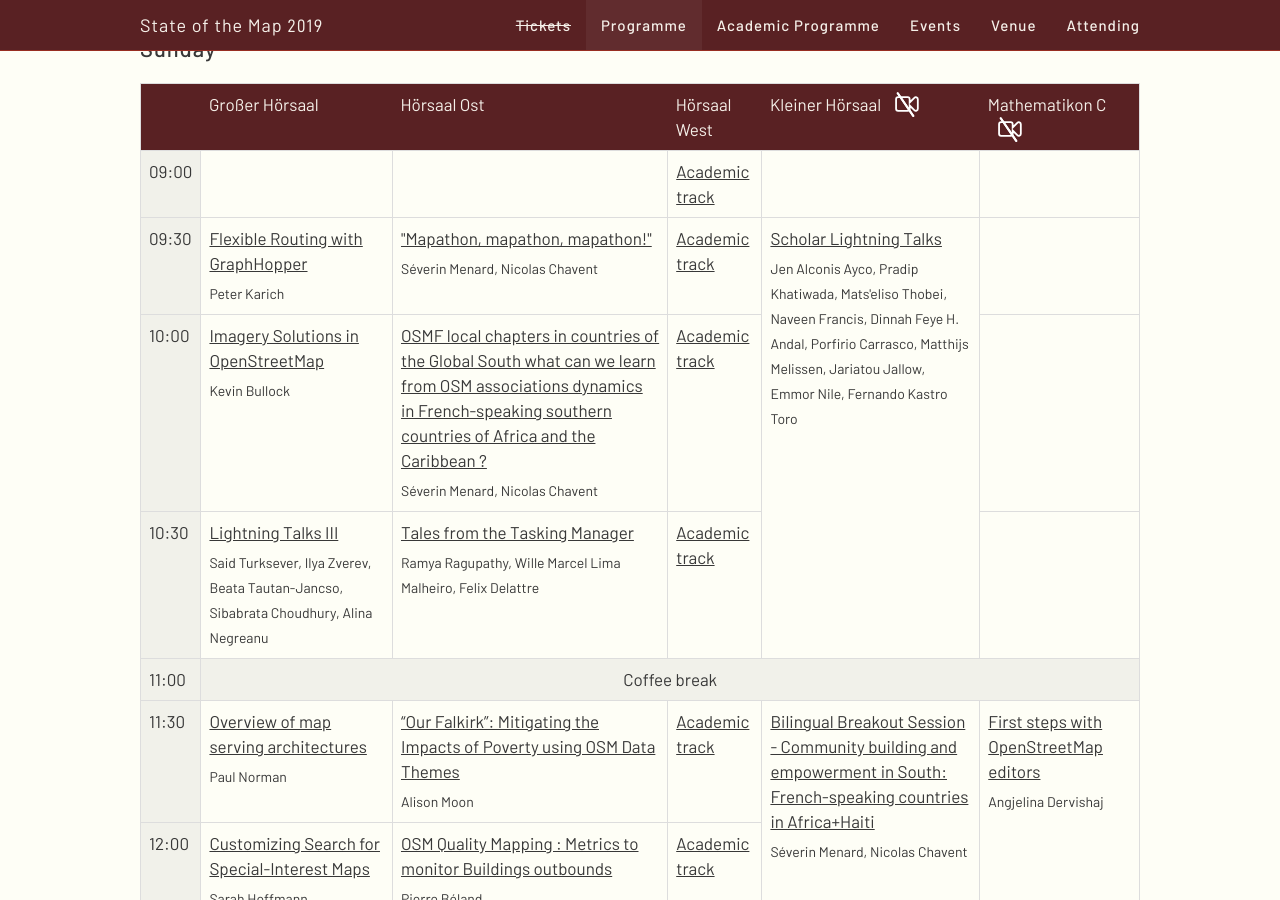
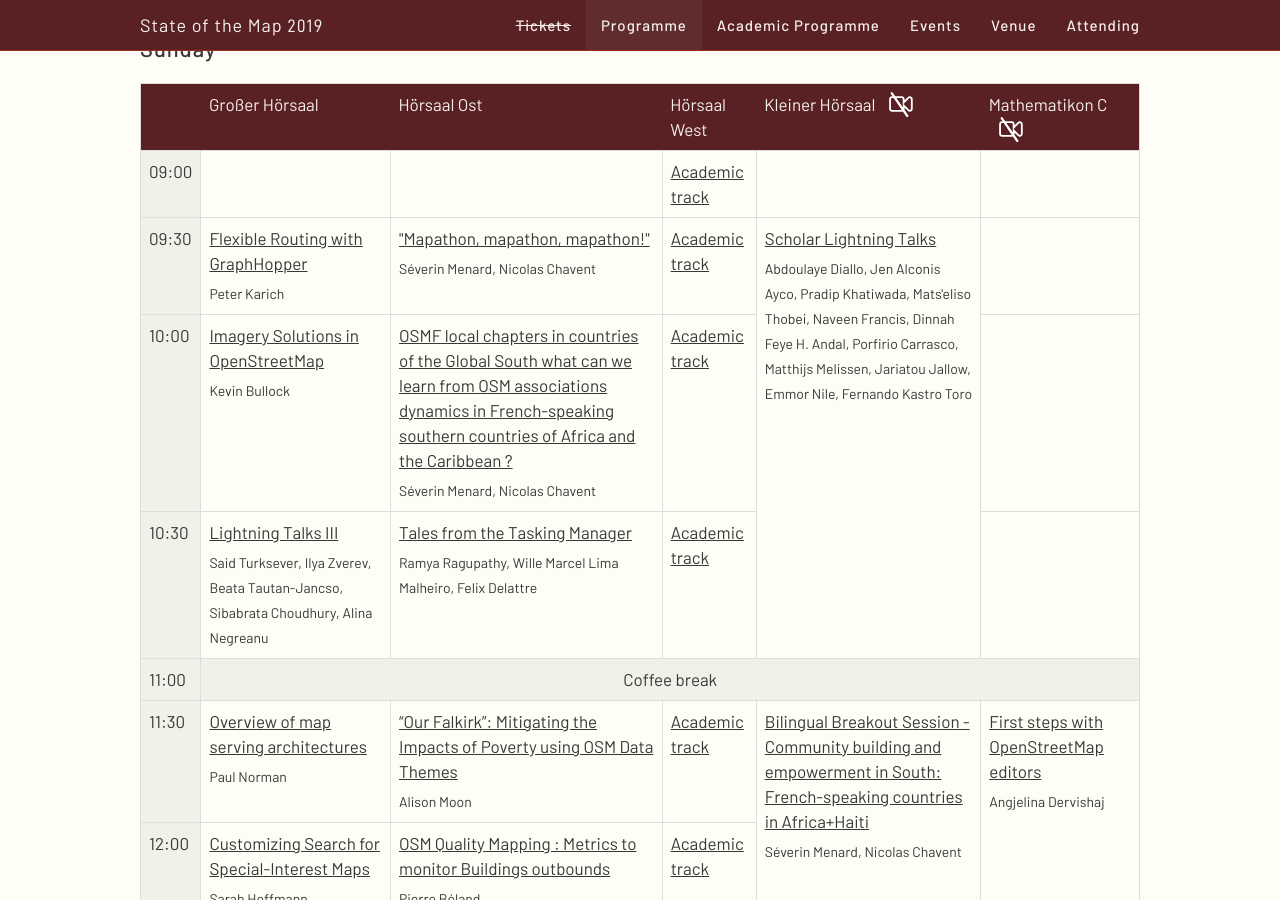
Before and after one commit to openstreetmap/stateofthemap-2019, a Jekyll site: the page built from program/index.html, in a window 1280 px wide and 900 px high, scrolled down 2145 px. Built offline with Jekyll 4.4.1, drawn with Linux system fonts in a browser that asks for light colours; some of the changed text lies outside the part shown.

Commit message:
update general and academic schedule to latest Pretalx releases

```diff
--- a/_includes/schedule/_academic.html
+++ b/_includes/schedule/_academic.html
@@ -17,8 +17,8 @@
                                                 </tr>
                                 <tr>
                         <td class="fill-darken0">09:30</td>
-                        <td rowspan="1" id="session_SR88Y3">
-    <img class="noRecordingDark" src="/img/novideo-dark.svg" height="25" alt="no recording" title="This event will not be recorded.">    <a href="/sessions/SR88Y3">OpenStreetMap as Space</a>            <br><span class="speaker">Dipto Sarkar, So Hoi Kay</span>
+                        <td rowspan="1" id="session_L3CQMM">
+        <a href="/sessions/L3CQMM">Lightning Poster Talks</a>            <br><span class="speaker">Various authors</span>
 </td>
 
                                                 </tr>
--- a/_includes/schedule/_general.html
+++ b/_includes/schedule/_general.html
@@ -289,7 +289,7 @@
                             <td><a href="../academic_programme">Academic track</a></td>
                             <td rowspan="3" id="session_PRHPXV">
         <a href="/sessions/PRHPXV">Scholar Lightning Talks</a>
-        <br><span class="speaker">Jen Alconis Ayco, Pradip Khatiwada, Mats&#39;eliso Thobei, Naveen Francis, Dinnah Feye H. Andal, Porfirio Carrasco, Matthijs Melissen, Jariatou Jallow, Emmor Nile, Fernando Kastro Toro
+        <br><span class="speaker">Abdoulaye Diallo, Jen Alconis Ayco, Pradip Khatiwada, Mats&#39;eliso Thobei, Naveen Francis, Dinnah Feye H. Andal, Porfirio Carrasco, Matthijs Melissen, Jariatou Jallow, Emmor Nile, Fernando Kastro Toro
     </span>
 </td>
 
@@ -578,9 +578,9 @@
             <tbody>
                                                                                                                                                                                                                                                                                                                                                                                                                                                                                                                                                                                                 <tr>
                         <td class="fill-darken0">09:30</td>
-                        <td rowspan="1" id="session_LZ8HAH">
-        <a href="/sessions/LZ8HAH">Qwant Maps: Geocode the World with OSM Data</a>
-        <br><span class="speaker">Guillaume, Adrien Matissart, J.B. Griesner
+                        <td rowspan="1" id="session_JJKH8H">
+        <a href="/sessions/JJKH8H">Osmose-QA : MapCSS, OpenData and Mapillary</a>
+        <br><span class="speaker">Frédéric Rodrigo
     </span>
 </td>
 
@@ -720,7 +720,12 @@
     </span>
 </td>
 
-                            <td></td>
+                            <td rowspan="3" id="session_CSYCG3">
+        <a href="/sessions/CSYCG3">Updating our attribution guidelines (Part II)</a>
+        <br><span class="speaker">Simon Poole
+    </span>
+</td>
+
                             <td rowspan="2" id="session_RUJWP8">
         <a href="/sessions/RUJWP8">ImproveOSM - MissingRoads workshop</a>
         <br><span class="speaker">Beata Tautan-Jancso, Dumitru Laura
@@ -742,7 +747,7 @@
     </span>
 </td>
 
-                            <td></td>
+
 
                                                 </tr>
                                 <tr>
@@ -759,11 +764,6 @@
     </span>
 </td>
 
-                            <td rowspan="1" id="session_UELRPR">
-        <a href="/sessions/UELRPR">State of the Map Bangladesh: Transforming A Resilient Community by Institutionalizing OSM</a>
-        <br><span class="speaker">Tasauf A Baki Billah (Ribin)
-    </span>
-</td>
 
                             <td></td>
                                                 </tr>
--- a/sessions/3WQKAX.html
+++ b/sessions/3WQKAX.html
@@ -2,7 +2,6 @@
 layout: session
 academic: true
 title: "“Keepin' it fresh (and good)!” - Continuous Ingestion of OSM Data at Facebook"
-subtitle: ""
 code: "3WQKAX"
 speaker_names_with_affiliations: ['Kevin Ventullo (Facebook)', 'Christopher Klaiber (Facebook)']
 extra_tags:
--- a/sessions/PRHPXV.html
+++ b/sessions/PRHPXV.html
@@ -3,7 +3,7 @@
 academic: true
 title: "Scholar Lightning Talks"
 code: "PRHPXV"
-speaker_names_with_affiliations: ['Jen Alconis Ayco', 'Pradip Khatiwada (Youth Innovation Lab)', "Mats'eliso Thobei", 'Naveen Francis', 'Dinnah Feye H. Andal', 'Porfirio Carrasco', 'Matthijs Melissen', 'Jariatou Jallow (Connected YouthMappers)', 'Emmor Nile', 'Fernando Kastro Toro (Fundación OpenStreetMap Colombia)']
+speaker_names_with_affiliations: ['Abdoulaye Diallo (GeoSynapse Guinea)', 'Jen Alconis Ayco', 'Pradip Khatiwada (Youth Innovation Lab)', "Mats'eliso Thobei", 'Naveen Francis', 'Dinnah Feye H. Andal', 'Porfirio Carrasco', 'Matthijs Melissen', 'Jariatou Jallow (Connected YouthMappers)', 'Emmor Nile', 'Fernando Kastro Toro (Fundación OpenStreetMap Colombia)']
 extra_tags:
 room: "Kleiner Hörsaal"
 length: "01:30"
@@ -42,3 +42,6 @@
 <p><em>Matthijs Melissen</em>
 <p>Why are tunnels under squares invisible? Why do tunnels hide buildings? Why is the Eiffel Tower invisible? Questions like these we often receive as maintainers of  openstreetmap-carto, the default
 stylesheet on openstreetmap.org <a href="http://openstreetmap.org">http://openstreetmap.org</a>. Rendering order turns out to be a quite complex topic. In this short talk, I will give a brief overview of the rationale behind some of the rendering order decisions in openstreetmap-carto.</p></p>
+<h2>MapATI : OpenStreetMap as a tool to help fight against the islands of urban heat</h2>
+<p><em>Abdoulaye Diallo</em>
+OpenStreetMap is a mapping project that aims to build a free and geographical database of the world. Following the consequences of global warming that the world is facing today through natural disasters, OSM, in addition to being a database development project, is also a tool for environmental awareness and management. By mapping urban areas (buildings, roads, points of interest) and rural or peri-urban areas where vegetation is important, this project can also be a tool to combat urban heat islands. This is done through the MapATI project, which means mapping trees or green space.</p>
```
Also changed, not shown: sessions/CSYCG3.html (added, +13 -0 lines), sessions/JJKH8H.html (added, +16 -0 lines), sessions/L3CQMM.html (added, +13 -0 lines), sessions/SR88Y3.html (deleted, +0 -14 lines).
